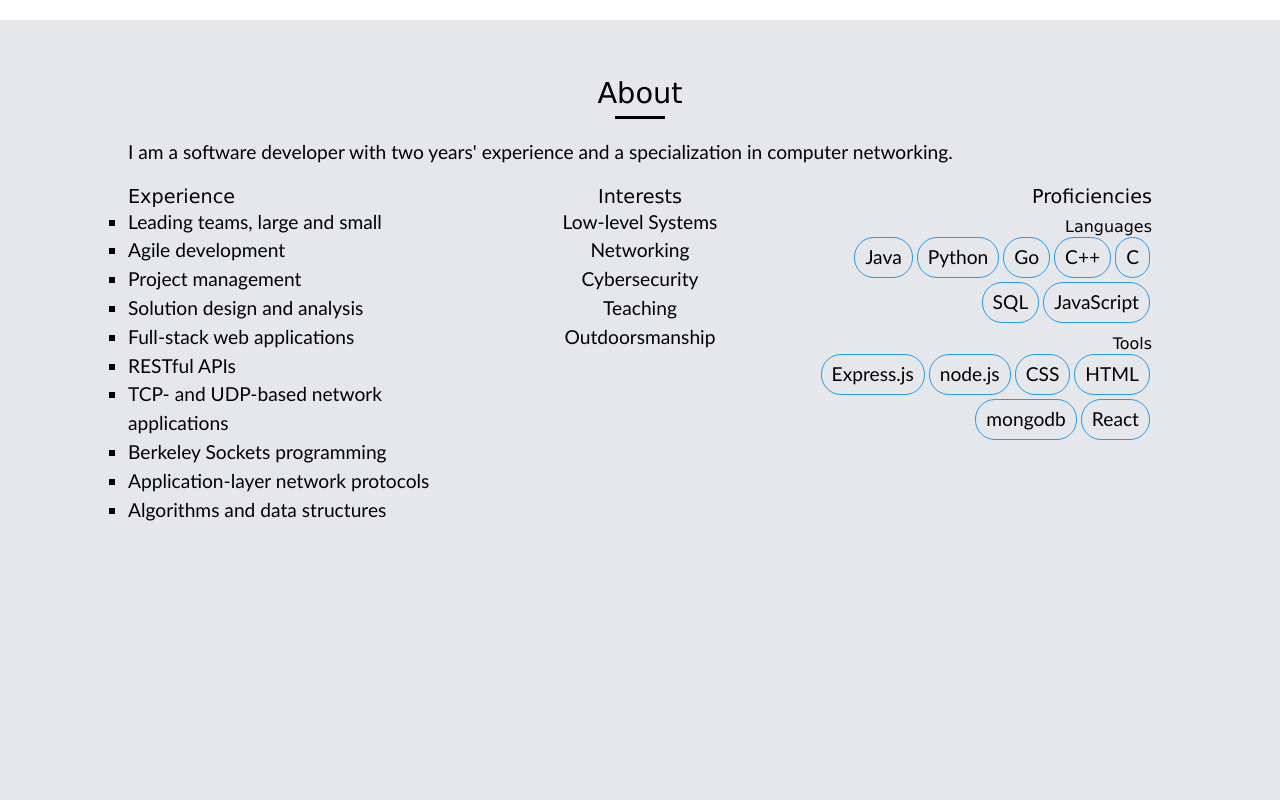
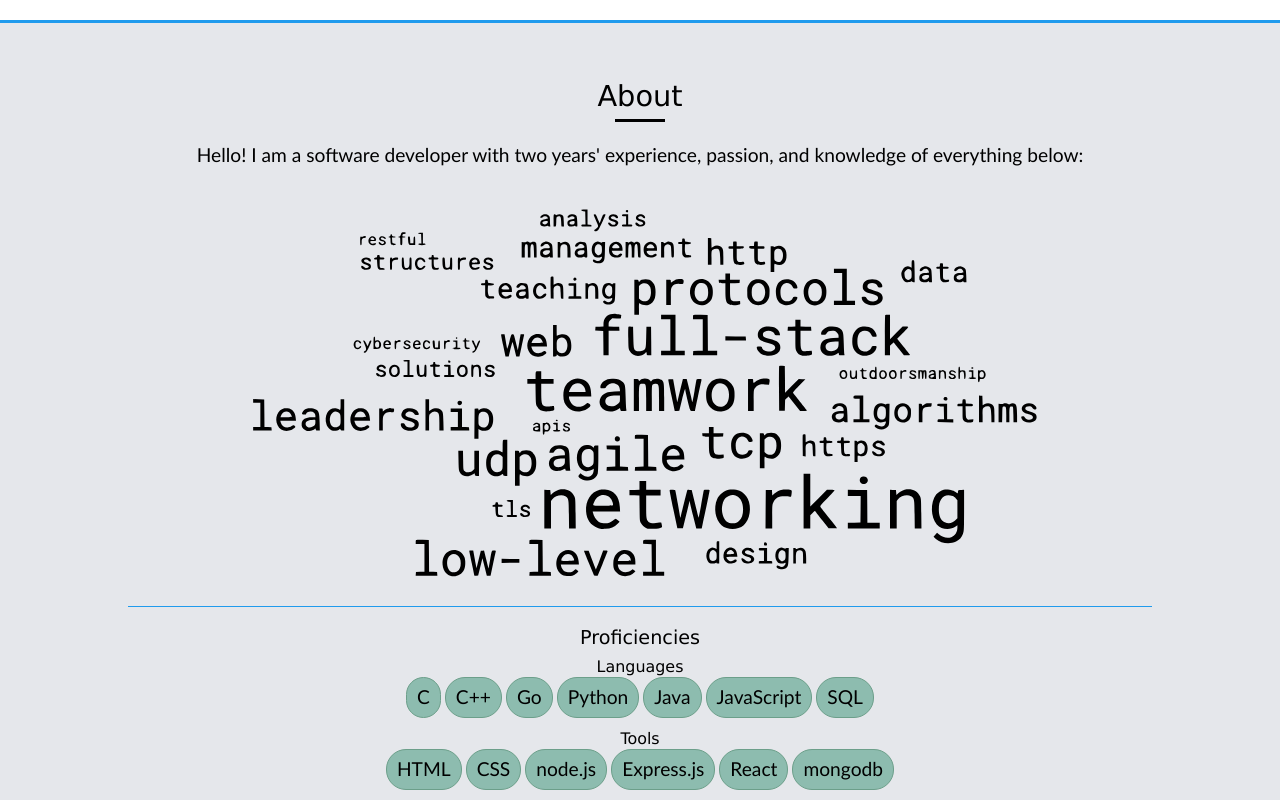
Before and after one commit to mbabey/personal-site, a React (Create React App) app in the folder front-end/: page / in a window 1280 px wide. Shown: the part 1580-2380 px from the top of the page. Built offline with nearby package versions, Linux system fonts and the light colour scheme.

Commit message:
Update about section with wordcloud.

```diff
--- a/front-end/src/components/SectionAbout.js
+++ b/front-end/src/components/SectionAbout.js
@@ -7,8 +7,10 @@
     <section id='about' ref={ref}>
       <div className='width-wrapper'>
         <h2 className='title'>About</h2>
-        <p>I am a software developer with two years' experience and a specialization in computer networking.</p>
-        <div className='stats-wrapper'>
+        <p className='bio'>Hello! I am a software developer with two years' experience, passion, and knowledge of everything below:</p>
+        <div className='wordcloud'>
+          <img src='wordcloud.svg' alt='wordcloud' />
+        </div>
         <div className='proficiencies'>
           <h4>Proficiencies</h4>
           <div className='lt-wrapper'>
@@ -37,32 +39,6 @@
             </div>
           </div>
         </div>
-            <div className='experience'>
-              <h4>Experience</h4>
-              <ul>
-                <li>Leading teams, large and small</li>
-                <li>Agile development</li>
-                <li>Project management</li>
-                <li>Solution design and analysis</li>
-                <li>Full-stack web applications</li>
-                <li>RESTful APIs</li>
-                <li>TCP- and UDP-based network applications</li>
-                <li>Berkeley Sockets programming</li>
-                <li>Application-layer network protocols</li>
-                <li>Algorithms and data structures</li>
-              </ul>
-            </div>
-            <div className='interests'>
-              <h4>Interests</h4>
-              <ul>
-                <li>Low-level Systems</li>
-                <li>Networking</li>
-                <li>Cybersecurity</li>
-                <li>Teaching</li>
-                <li>Outdoorsmanship</li>
-              </ul>
-            </div>
-        </div>
       </div>
     </section>
   )
--- a/front-end/src/styles/about.css
+++ b/front-end/src/styles/about.css
@@ -3,9 +3,18 @@
   min-height: 100vh;
 }
 
-#about .stats-wrapper {
-  display: grid;
-  grid-template-columns: 33% 34% 33%;
+#about .bio {
+  text-align: center;
+}
+
+#about .wordcloud {
+  width: 80%;
+  margin: auto;
+}
+
+#about .wordcloud img {
+  width: 100%;
+  height: auto;
 }
 
 #about ul {
@@ -14,36 +23,25 @@
   padding: 0;
 }
 
-#about .experience {
-  grid-column: 1 / span 1;
-}
-
-#about .experience ul {
-  list-style: square;
-}
-
-#about .interests {
-  grid-column: 2 / span 1;
+#about .proficiencies {
+  border-top: 1px solid var(--col-blue-brt);
+  padding-top: 1em;
   text-align: center;
-}
-
-#about .proficiencies {
-  grid-column: 3 / span 1;
-  grid-row: 1 / span 1;
-  text-align: right;
 }
 
 #about .proficiencies ul {
   display: flex;
-  flex-direction: row-reverse;
+  flex-direction: row;
   flex-wrap: wrap;
+  justify-content: center;
 }
 
 #about .proficiencies li {
-  border: 1px solid var(--col-blue-brt);
+  border: 1px solid var(--col-grn-med);
   padding: 5px 10px;
   margin: 2px 2px;
   border-radius: 20px;
+  background-color: var(--col-grn-lt);
 }
 
 #about .proficiencies .languages,
--- a/front-end/src/styles/projects.css
+++ b/front-end/src/styles/projects.css
@@ -1,6 +1,7 @@
 #projects {
   min-height: 100vh;
   color: var(--col-grey-drk);
+  border-bottom: 3px solid var(--col-blue-brt);
 }
 
 #projects .pj-wrapper {
@@ -46,22 +47,22 @@
 }
 
 #projects .project {
-  /* position: absolute; */
   width: 100%;
-  top: 0;
-  /* left: 110%;
-  opacity: 0; */
-  transition: all 0.8s cubic-bezier(0.10, 0.20, 0.30, 1);
   background-color: #fff;
   padding: 10px;
   display: grid;
   grid-template-columns: 50% 50%;
+  /* position: absolute; */
+  /* top: 0; */
+  /* left: 110%; */
+  /* opacity: 0; */
+  /* transition: all 0.8s cubic-bezier(0.10, 0.20, 0.30, 1); */
 }
 
-#projects .project.focused {
+/* #projects .project.focused {
   left: 0;
   opacity: 1;
-}
+} */
 
 #projects .project .links {
   display: flex;
```
Also changed, not shown: front-end/public/wordcloud.svg (added). Lines whose indentation alone changed are shown as unchanged.
